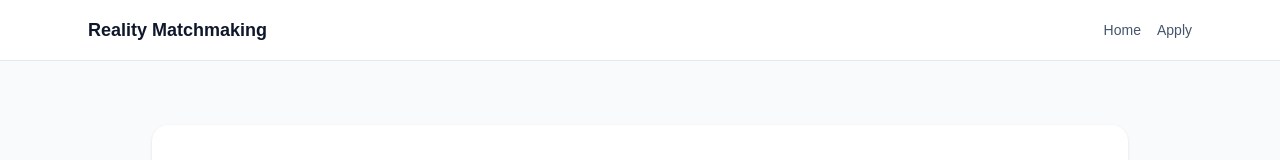
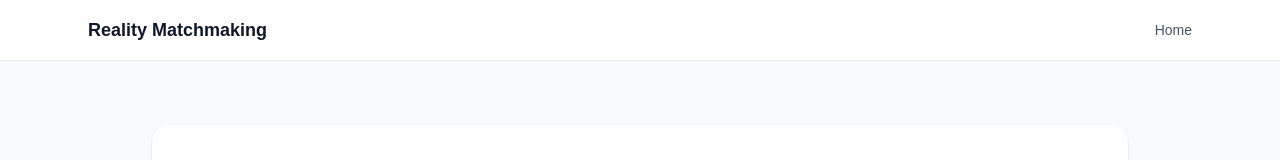
Before and after one commit to brianlane/reality, a Next.js app: page / in a window 1280 px wide. Shown: the top 160 px of the page. Built offline with nearby package versions, Linux system fonts and the light colour scheme.

Commit message:
remove-apply

```diff
--- a/src/components/layout/Navbar.tsx
+++ b/src/components/layout/Navbar.tsx
@@ -2,7 +2,6 @@ import Link from "next/link";
 
 const navLinks = [
   { href: "/", label: "Home" },
-  { href: "/apply", label: "Apply" },
 ];
 
 export default function Navbar() {
```
